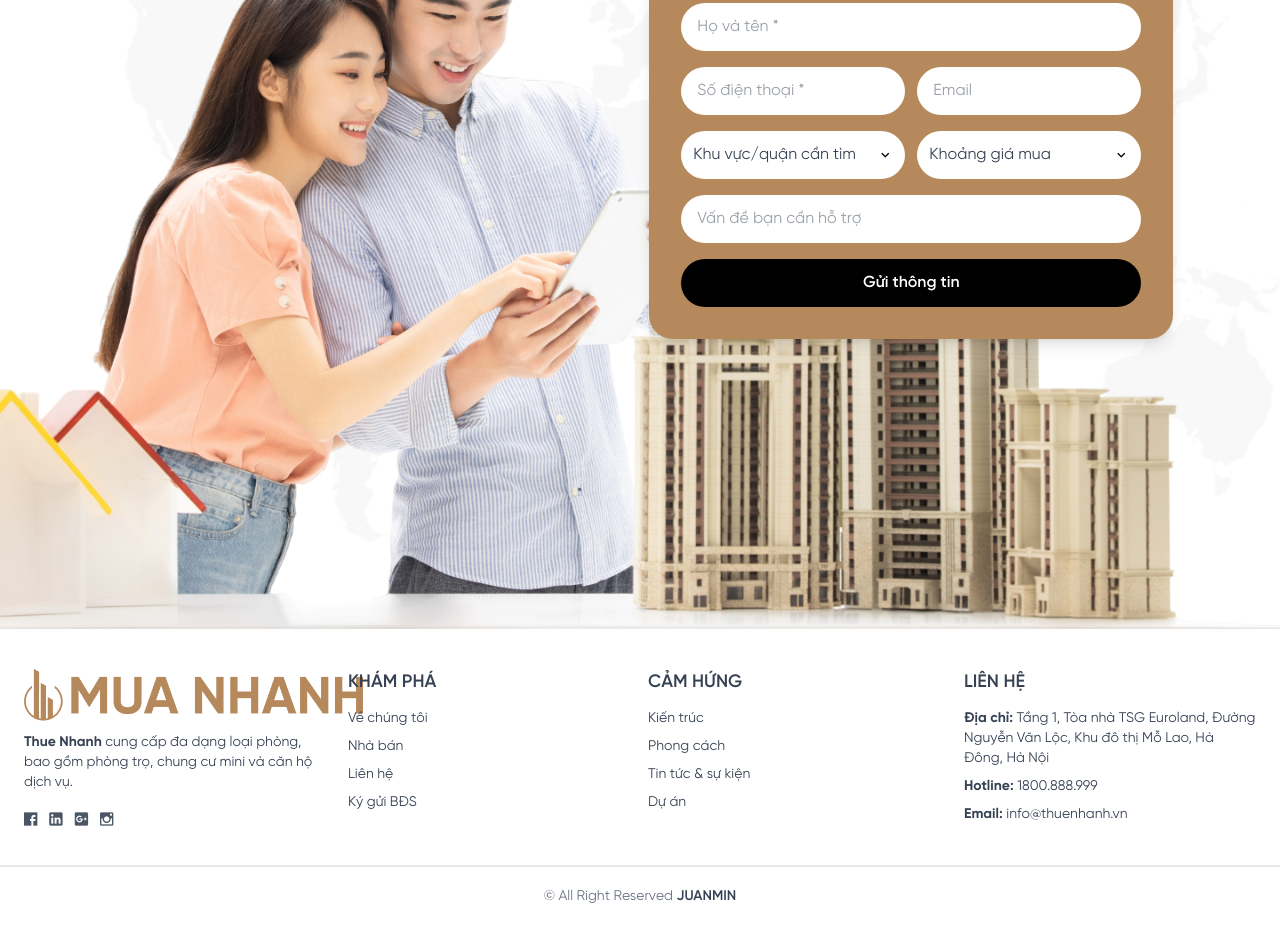
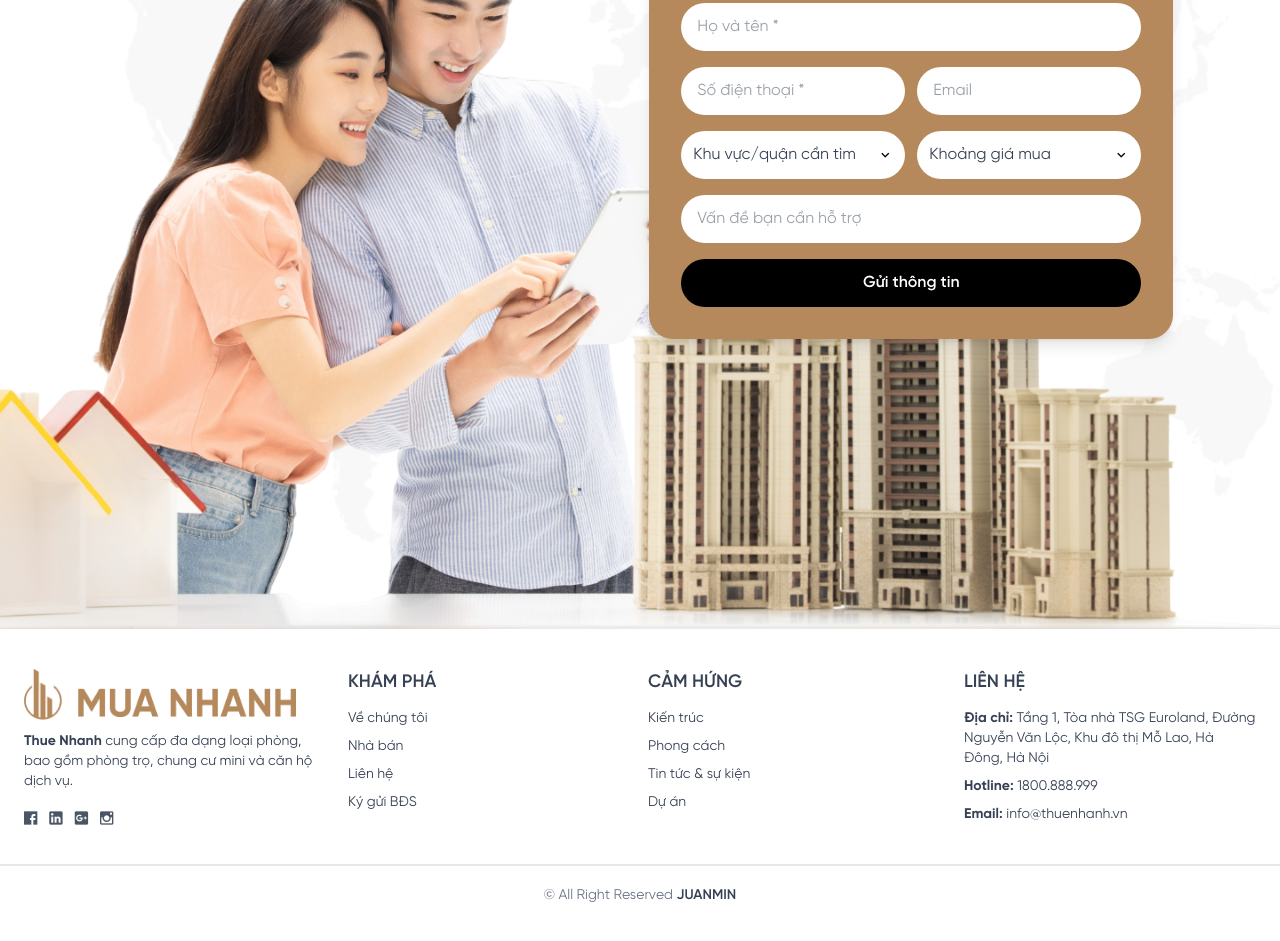
Before and after one commit to vomaingoc/MuaNhanh, a plain HTML site: page contact.html in a window 1280 px wide. Shown: the part 893-1834 px from the top of the page. Drawn offline with nearby package versions, Linux system fonts and the light colour scheme.

Commit message:
Update contact.html

```diff
--- a/contact.html
+++ b/contact.html
@@ -739,14 +739,20 @@
       >
         <!-- Cột 1: Logo & giới thiệu -->
         <div class="md:order-1 order-3">
-            <div class="flex items-center">
+          <a class="flex items-center" href="index.html">
             <img
               src="assets/images/logo/logo-color.png"
               alt="Mua Nhanh"
-                class="mr-2"
+              class="mr-4 w-[38px]"
+              loading="lazy"
             />
-              <img src="assets/images/logo/text-color.png" alt="Mua Nhanh" />
-            </div>
+            <img
+              src="assets/images/logo/text-color.png"
+              alt="Mua Nhanh"
+              loading="lazy"
+              class="mt-4 w-[218px]"
+            />
+          </a>
           <p class="mt-3 text-sm">
             <b>Thue Nhanh</b> cung cấp đa dạng loại phòng, bao gồm phòng trọ,
             chung cư mini và căn hộ dịch vụ.
```
Lines whose indentation alone changed are shown as unchanged.
